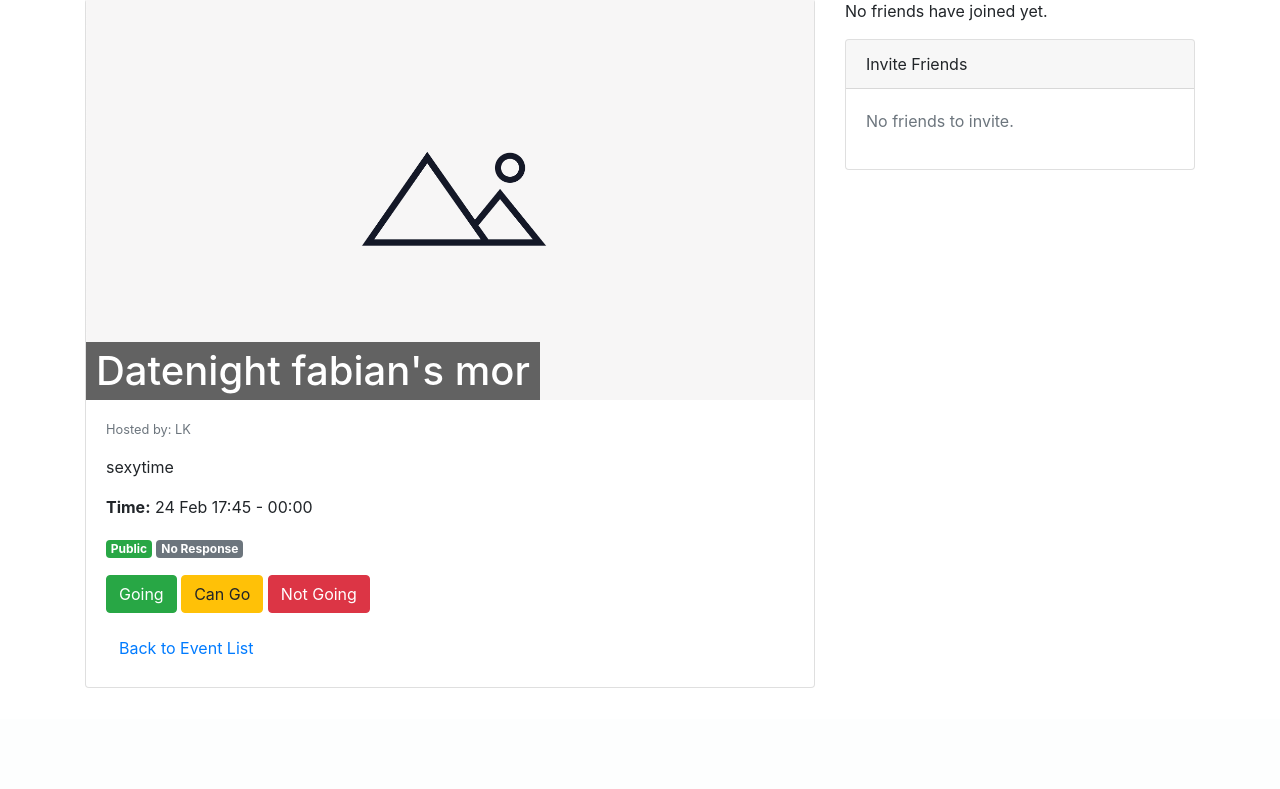
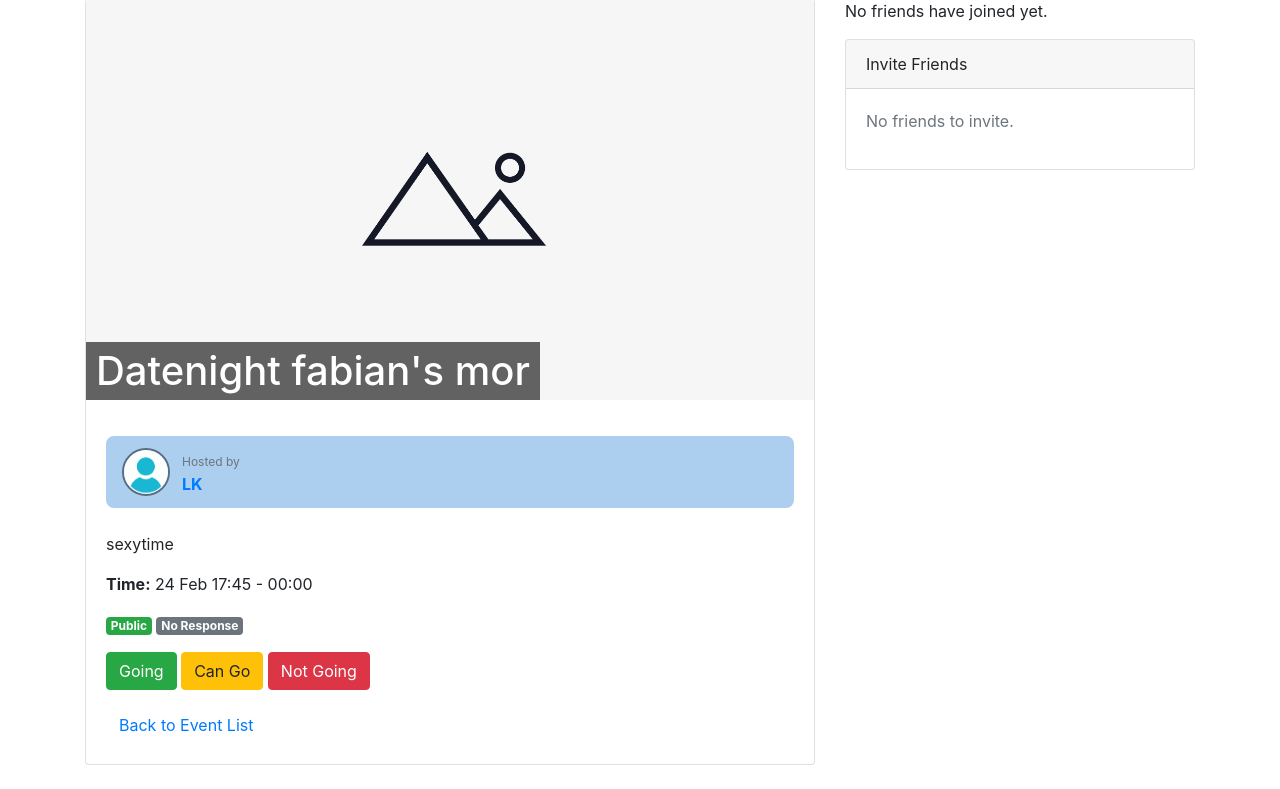
Before and after one commit to Fru1tt/ArrangementApp, a Django app: page /event/1/ in a window 1280 px wide. Shown: the part 81-870 px from the top of the page. Before the commit the page ends 769 px from the top, so only its background shows below. Run offline with Django 5.2, Linux system fonts and the light colour scheme; a user stored in the database is signed in; data comes from the database, SQL or seed files in the repository; data that the repository does not hold is empty; parts of the project's set-up code (start-up, migrations or seed data) failed here and were passed over; some libraries are stand-ins or nearby versions.

Commit message:
Added a host card where users can click the host to get redirected to their profile

```diff
--- a/ProjectX/ETA/templates/ETA/event_detail.html
+++ b/ProjectX/ETA/templates/ETA/event_detail.html
@@ -22,10 +22,29 @@
         <!-- Title and Host -->
         <div class="d-flex justify-content-between align-items-center mb-3">
 
-          {% if event.host %}
-            <small class="text-muted">Hosted by: {{ event.host.username }}</small>
-          {% endif %}
         </div>
+        <!-- Host Card -->
+  <div class="host-card mb-4">
+    <a href="{% url 'profilepage' event.host.username %}"
+       class="d-flex align-items-center text-decoration-none">
+      {% if event.host.profile.image %}
+        <img src="{{ event.host.profile.image.url }}"
+             class="host-avatar rounded-circle me-2"
+             style="width:48px; height:48px;"
+             alt="{{ event.host.username }}’s avatar">
+      {% else %}
+        <img src="{% static 'images/NPC.png' %}"
+             class="host-avatar rounded-circle me-2"
+             style="width:48px; height:48px;"
+             alt="Default avatar">
+      {% endif %}
+
+      <div class="host-info">
+        <small class="text-muted">Hosted by</small><br>
+        <strong class="text-primary">{{ event.host.username }}</strong>
+      </div>
+    </a>
+  </div>
 
         <!-- Description -->
         <p class="card-text">{{ event.description }}</p>
--- a/ProjectX/ETA/urls.py
+++ b/ProjectX/ETA/urls.py
@@ -27,4 +27,6 @@ urlpatterns = [
 
     path('update-attendance/', views.update_attendance, name='update_attendance'),
 
+    path("profilepage/<str:username>/", views.profile, name="profilepage"),
+
 ]
--- a/ProjectX/ETA/views.py
+++ b/ProjectX/ETA/views.py
@@ -225,6 +225,13 @@ def event_detail(request, event_id):
     event = get_object_or_404(Event, id=event_id)
     attendance = Attendance.objects.filter(user=request.user, event=event).first()
     current_friends = request.user.profile.friends.all()
+    total_going = event.going_count
+
+    friends_going = (
+        event.friends_going_count(request.user)
+        if request.user.is_authenticated
+        else 0
+    )
 
     invited_ids = list(
         EventInvite.objects.filter(event=event, from_user=request.user)
@@ -252,6 +259,8 @@ def event_detail(request, event_id):
         'invited_ids': invited_ids,
         'friends_going': friends_going,
         'inviteable_friends': inviteable_friends,
+        "total_going":  total_going,
+        "friends_going": friends_going,
     }
 
     return render(request, 'ETA/event_detail.html', context)
--- a/ProjectX/static/css/event_detail.css
+++ b/ProjectX/static/css/event_detail.css
@@ -25,3 +25,31 @@
     font-size: 60;
 
   }
+
+  .host-card {
+    display: flex;
+    align-items: center;
+    padding: 0.75rem 1rem;
+    background-color: #adcfef;
+    border-radius: 0.5rem;
+    margin-bottom: 1rem;
+  }
+
+
+  .host-card .host-avatar {
+    width: 48px;
+    height: 48px;
+    object-fit: cover;
+    margin-right: 0.75rem;
+    border: 2px solid #586d82;
+  }
+
+
+  .host-card .host-info small {
+    color: #6c757d;
+    font-size: 0.75rem;
+  }
+  .host-card .host-info strong {
+    font-size: 1rem;
+    line-height: 1.2;
+  }
```
Also changed, not shown: ProjectX/ETA/templates/ETA/profilepage.html (added).
